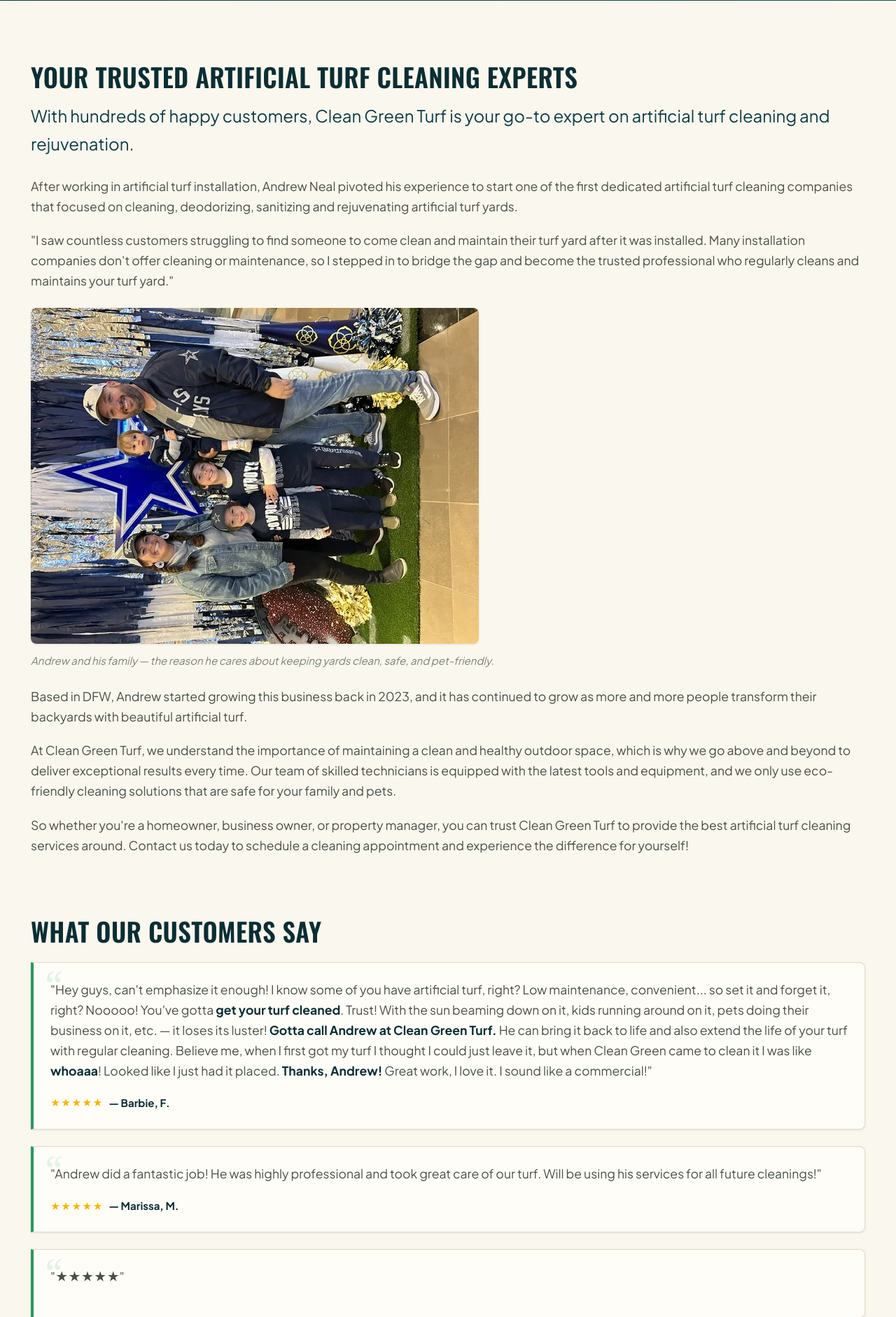
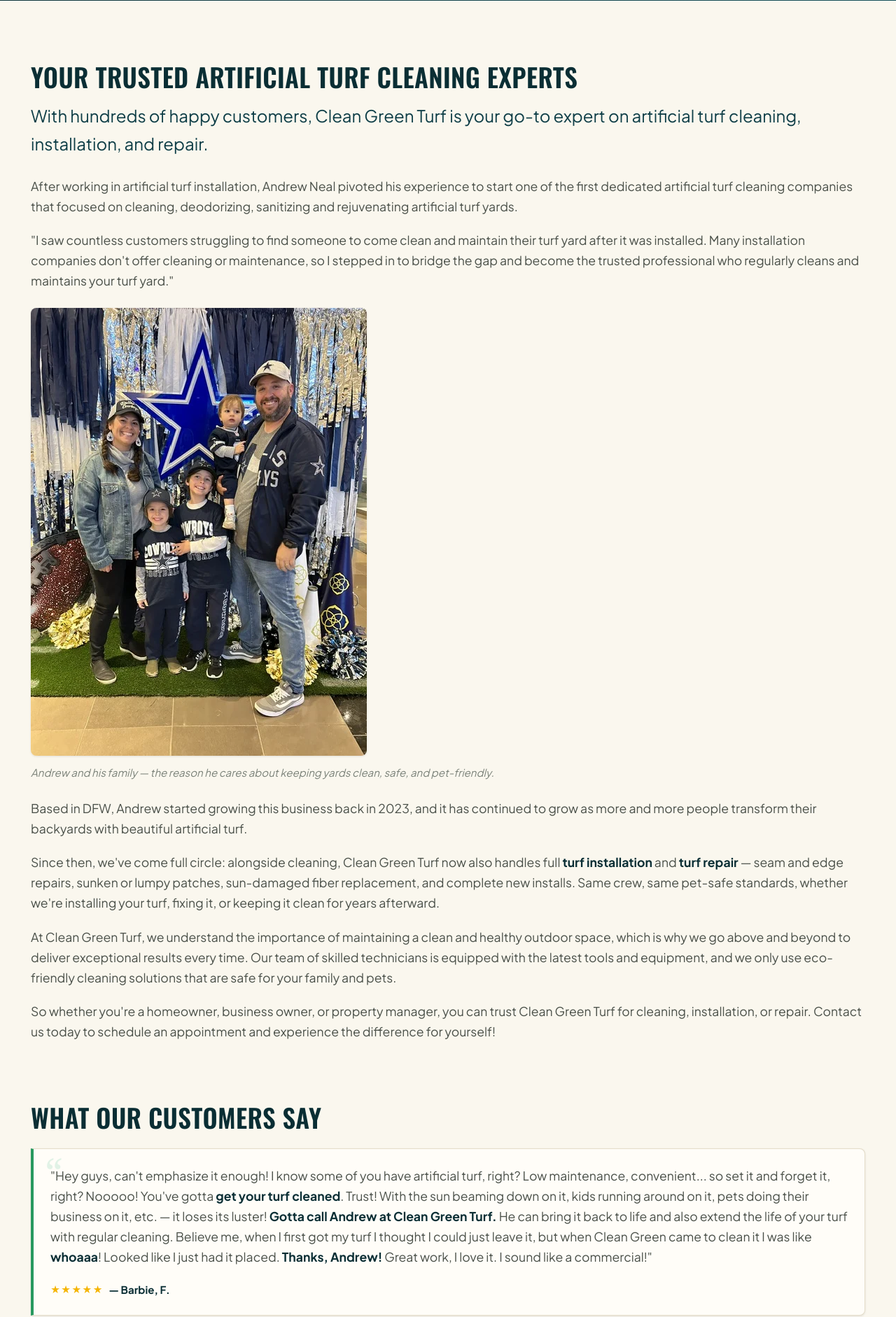
Before and after one commit to SMBeePay/cleangreenturf, a PHP site: page /about in a window 1280 px wide. Shown: the part 436-2318 px from the top of the page at 70% size. Run offline with PHP 8.4, Linux system fonts and the light colour scheme.

Commit message:
Sprinkle installation/repair mentions sitewide, fix sideways family photo
Owner asked to make sure enough is said about repair work and full turf
installations — beyond the hero teaser and the estimate scheduler,
"repair" copy existed on only 2 pages and "installation" mentions were
mostly incidental. Added real, substantive copy to the highest-leverage
pages rather than rewriting all 36 (the ~20 city pages are each narrowly
optimized for "[city] turf cleaning" intent; that's separate, deferred
Phase 2 location-page-strategy work per requirement #34, not skipped by
oversight):

- Homepage: new "More Than Just Cleaning" section, three real service
  cards (Cleaning, Installation, Repair) each with substantive copy and
  its own CTA.
- About page: a full paragraph tying Andrew's original installation
  background to the business now offering installation and repair again,
  plus 3 smaller consistency edits.
- Contact page subhead, sitewide footer tagline, and the /, /about,
  /contact meta descriptions all updated to mention all three services.
- includes/schema.php: added a real hasOfferCatalog (Cleaning,
  Installation, Repair Service entries) to the LocalBusiness JSON-LD —
  invisible on the page but a real structured-data signal.

Also: the family photo shipped in the last commit was rendering sideways
on the live page. The source JPEG had EXIF orientation tag 6, and the
original PIL conversion copied the raw (rotated) pixels without applying
it. Re-converted with ImageOps.exif_transpose() — corrected to 480x640,
width/height attributes updated to match, confirmed upright via a fresh
screenshot before shipping.

Co-Authored-By: Claude Sonnet 5 <noreply@anthropic.com>
Claude-Session: https://claude.ai/code/session_01MSDs87iqexd4oDjnMWB2Ti

```diff
--- a/config/routes.php
+++ b/config/routes.php
@@ -14,14 +14,14 @@ return [
         'slug' => '__home__',
         'template' => 'home',
         'title' => 'Expert Artificial Turf Cleaning in DFW Texas | Clean Green Turf',
-        'description' => 'Clean Green Turf specializes in rejuvenating, deodorizing, and sanitizing artificial turf cleaning. Serving the Dallas Fort Worth Metroplex, we restore your turf to its original beauty, ensuring a fresh and clean outdoor turf space for your enjoyment.',
+        'description' => 'Clean Green Turf provides artificial turf cleaning, installation, and repair across the Dallas Fort Worth Metroplex. We restore, install, and fix turf so your outdoor space always looks its best.',
         'schema_types' => ['WebSite'],
     ],
     '/about' => [
         'slug' => 'about',
         'template' => 'page',
         'title' => 'About Clean Green Turf | Artificial Turf Cleaning in DFW, TX',
-        'description' => 'Clean Green Turf specializes in rejuvenating, deodorizing, and sanitizing artificial turf. Serving the Dallas Fort Worth Metroplex, we restore your turf to its original beauty, ensuring a clean and fresh outdoor space for you and your family.',
+        'description' => 'Clean Green Turf specializes in artificial turf cleaning, installation, and repair. Serving the Dallas Fort Worth Metroplex, we restore, install, and fix turf for a great-looking outdoor space year-round.',
         'schema_types' => ['WebPage'],
     ],
     '/addison-tx-turf-cleaning' => [
@@ -98,7 +98,7 @@ return [
         'slug' => 'contact',
         'template' => 'page',
         'title' => 'Contact Clean Green Turf | Artificial Turf Cleaning in DFW, TX',
-        'description' => 'Contact Clean Green Turf for professional artificial turf cleaning, rejuvenation, deodorization, and sanitization services in the Dallas Fort Worth Metroplex. Reach out to us today!',
+        'description' => 'Contact Clean Green Turf for professional artificial turf cleaning, installation, and repair in the Dallas Fort Worth Metroplex. Reach out to us today!',
         'schema_types' => ['WebPage'],
     ],
     '/dallas-tx-turf-cleaning' => [
--- a/content/pages/about.php
+++ b/content/pages/about.php
@@ -4,17 +4,20 @@
 // typo), and corrected the CA-section phone number to 469-796-0034 per
 // explicit owner instruction (see docs/audit-findings.md finding #6).
 // Family photo added per owner request, see docs/audit-findings.md
-// "About page cleanup + family photo restored." ?>
+// "About page cleanup + family photo restored." A paragraph on the
+// installation/repair expansion was added per owner request, see
+// "Installation and repair mentions sprinkled sitewide." ?>
 <h1>About Clean Green Turf</h1>
 <h3>Your Trusted Artificial Turf Cleaning Experts</h3>
-<p>With hundreds of happy customers, Clean Green Turf is your go-to expert on artificial turf cleaning and rejuvenation.</p>
+<p>With hundreds of happy customers, Clean Green Turf is your go-to expert on artificial turf cleaning, installation, and repair.</p>
 <p>After working in artificial turf installation, Andrew Neal pivoted his experience to start one of the first dedicated artificial turf cleaning companies that focused on cleaning, deodorizing, sanitizing and rejuvenating artificial turf yards.</p>
 <p>"I saw countless customers struggling to find someone to come clean and maintain their turf yard after it was installed. Many installation companies don't offer cleaning or maintenance, so I stepped in to bridge the gap and become the trusted professional who regularly cleans and maintains your turf yard."</p>
-<img src="/assets/images/andrew-neal-family.webp" alt="Andrew Neal with his wife and three kids" loading="lazy" width="640" height="480">
+<img src="/assets/images/andrew-neal-family.webp" alt="Andrew Neal with his wife and three kids" loading="lazy" width="480" height="640">
 <p class="about-photo-caption">Andrew and his family &mdash; the reason he cares about keeping yards clean, safe, and pet-friendly.</p>
 <p>Based in DFW, Andrew started growing this business back in 2023, and it has continued to grow as more and more people transform their backyards with beautiful artificial turf.</p>
+<p>Since then, we've come full circle: alongside cleaning, Clean Green Turf now also handles full <strong>turf installation</strong> and <strong>turf repair</strong> &mdash; seam and edge repairs, sunken or lumpy patches, sun-damaged fiber replacement, and complete new installs. Same crew, same pet-safe standards, whether we're installing your turf, fixing it, or keeping it clean for years afterward.</p>
 <p>At Clean Green Turf, we understand the importance of maintaining a clean and healthy outdoor space, which is why we go above and beyond to deliver exceptional results every time. Our team of skilled technicians is equipped with the latest tools and equipment, and we only use eco-friendly cleaning solutions that are safe for your family and pets.</p>
-<p>So whether you're a homeowner, business owner, or property manager, you can trust Clean Green Turf to provide the best artificial turf cleaning services around. Contact us today to schedule a cleaning appointment and experience the difference for yourself!</p>
+<p>So whether you're a homeowner, business owner, or property manager, you can trust Clean Green Turf for cleaning, installation, or repair. Contact us today to schedule an appointment and experience the difference for yourself!</p>
 
 <h3>What Our Customers Say</h3>
 <blockquote>
@@ -33,7 +36,7 @@
 <h3>Where We're Based</h3>
 <div>
 <h4>Texas — Dallas Fort-Worth</h4>
-<p>Serving the Dallas Fort Worth Metroplex with expert artificial turf cleaning services.</p>
+<p>Serving the Dallas Fort Worth Metroplex with expert artificial turf cleaning, installation, and repair.</p>
 <p>11900 Presario Road, McKinney, TX 75071<br>
 Phone: <a href="tel:469-796-0034">469-796-0034</a></p>
 </div>
--- a/content/pages/contact.php
+++ b/content/pages/contact.php
@@ -7,7 +7,7 @@
 // original had no heading for them (an existing gap, not new copy). ?>
 <img src="/assets/images/img-3851-dwxvzrooz5c4g7vw.webp" alt="Clean Green Turf technician on a job site" loading="eager" width="1600" height="2133">
 <h1>Contact Us Today For a Free Quote</h1>
-<p>Fast and free quote for your artificial turf cleaning.</p>
+<p>Fast and free quote for your artificial turf cleaning, installation, or repair.</p>
 
 <?php require __DIR__ . '/../../includes/quote-form.php'; ?>
 
--- a/includes/footer.php
+++ b/includes/footer.php
@@ -20,7 +20,7 @@ function slugify_city($city) {
     <div class="site-footer__top">
         <div class="site-footer__about">
             <h2><?= htmlspecialchars($businessInfo['name']) ?></h2>
-            <p>Proudly serving the Dallas Fort-Worth metroplex and surrounding areas.</p>
+            <p>Proudly serving the Dallas Fort-Worth metroplex and surrounding areas &mdash; turf cleaning, installation, and repair.</p>
 
             <div class="site-footer__nap"><?= icon('mail') ?> <a href="mailto:<?= htmlspecialchars($businessInfo['email']) ?>"><?= htmlspecialchars($businessInfo['email']) ?></a></div>
             <div class="site-footer__nap"><?= icon('pin') ?> <span><?= htmlspecialchars($tx['address']['street']) ?>, <?= htmlspecialchars($tx['address']['city']) ?>, <?= htmlspecialchars($tx['address']['state']) ?> <?= htmlspecialchars($tx['address']['zip']) ?></span></div>
--- a/includes/schema.php
+++ b/includes/schema.php
@@ -38,6 +38,36 @@ $schemaGraph[] = [
     ],
     'areaServed' => array_map(fn($c) => $c . ', TX', $businessInfo['service_areas']['dfw']),
     'parentOrganization' => ['@id' => $businessInfo['domain'] . '/#organization'],
+    'hasOfferCatalog' => [
+        '@type' => 'OfferCatalog',
+        'name' => 'Turf Services',
+        'itemListElement' => [
+            [
+                '@type' => 'Offer',
+                'itemOffered' => [
+                    '@type' => 'Service',
+                    'name' => 'Artificial Turf Cleaning',
+                    'description' => 'Deep debris extraction, pet-safe odor elimination, and infill replenishment for artificial turf.',
+                ],
+            ],
+            [
+                '@type' => 'Offer',
+                'itemOffered' => [
+                    '@type' => 'Service',
+                    'name' => 'Artificial Turf Installation',
+                    'description' => 'Full artificial turf installation for backyards, side yards, pet runs, and putting greens.',
+                ],
+            ],
+            [
+                '@type' => 'Offer',
+                'itemOffered' => [
+                    '@type' => 'Service',
+                    'name' => 'Artificial Turf Repair',
+                    'description' => 'Seam and edge repair, patching sunken or lumpy areas, and sun-damaged fiber replacement.',
+                ],
+            ],
+        ],
+    ],
 ];
 
 $schemaTypes = $route['schema_types'] ?? ['WebPage'];
```
Also changed, not shown: content/pages/__home__.php (+23 -0 lines), docs/audit-findings.md (+56 -0 lines), assets/images/andrew-neal-family.webp.
